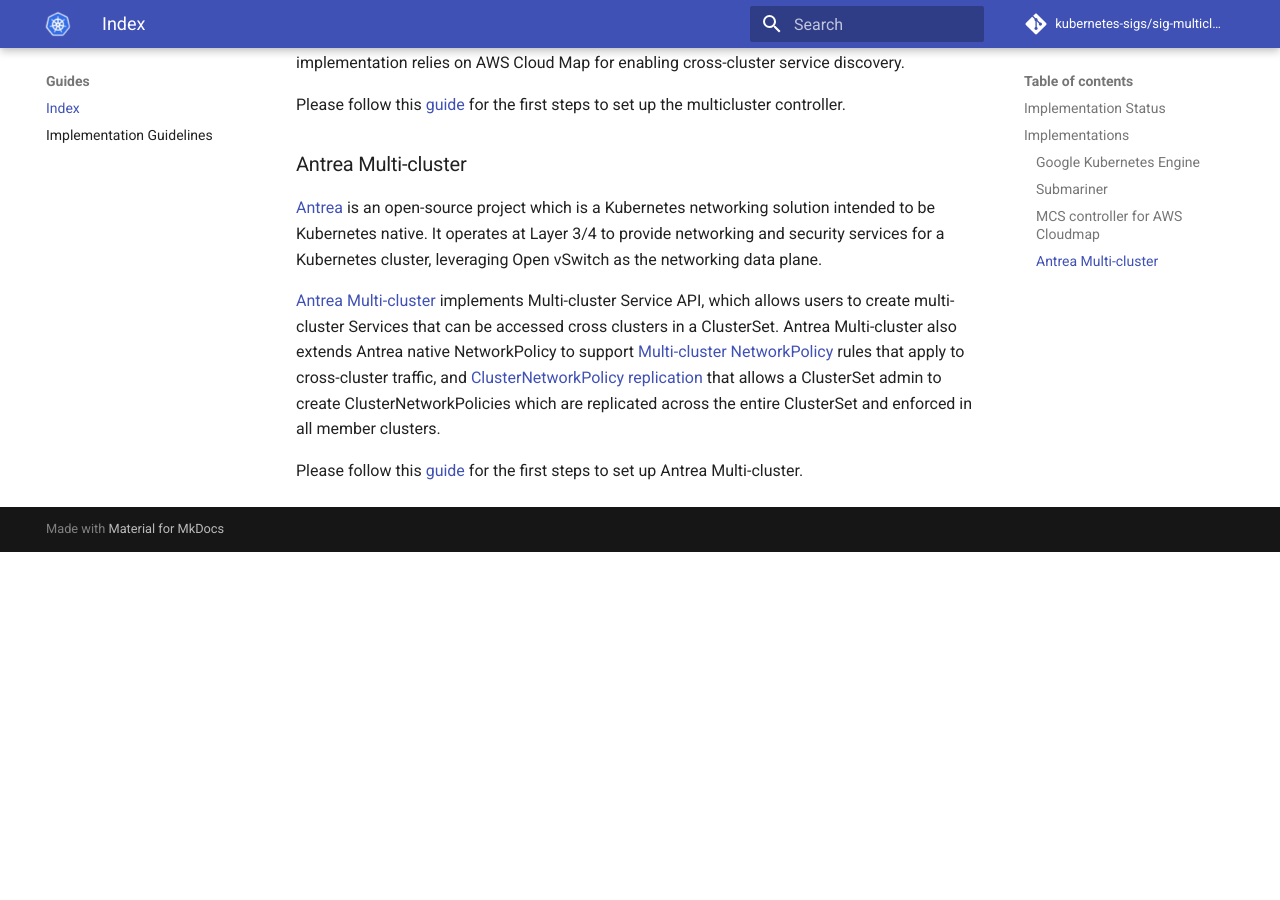
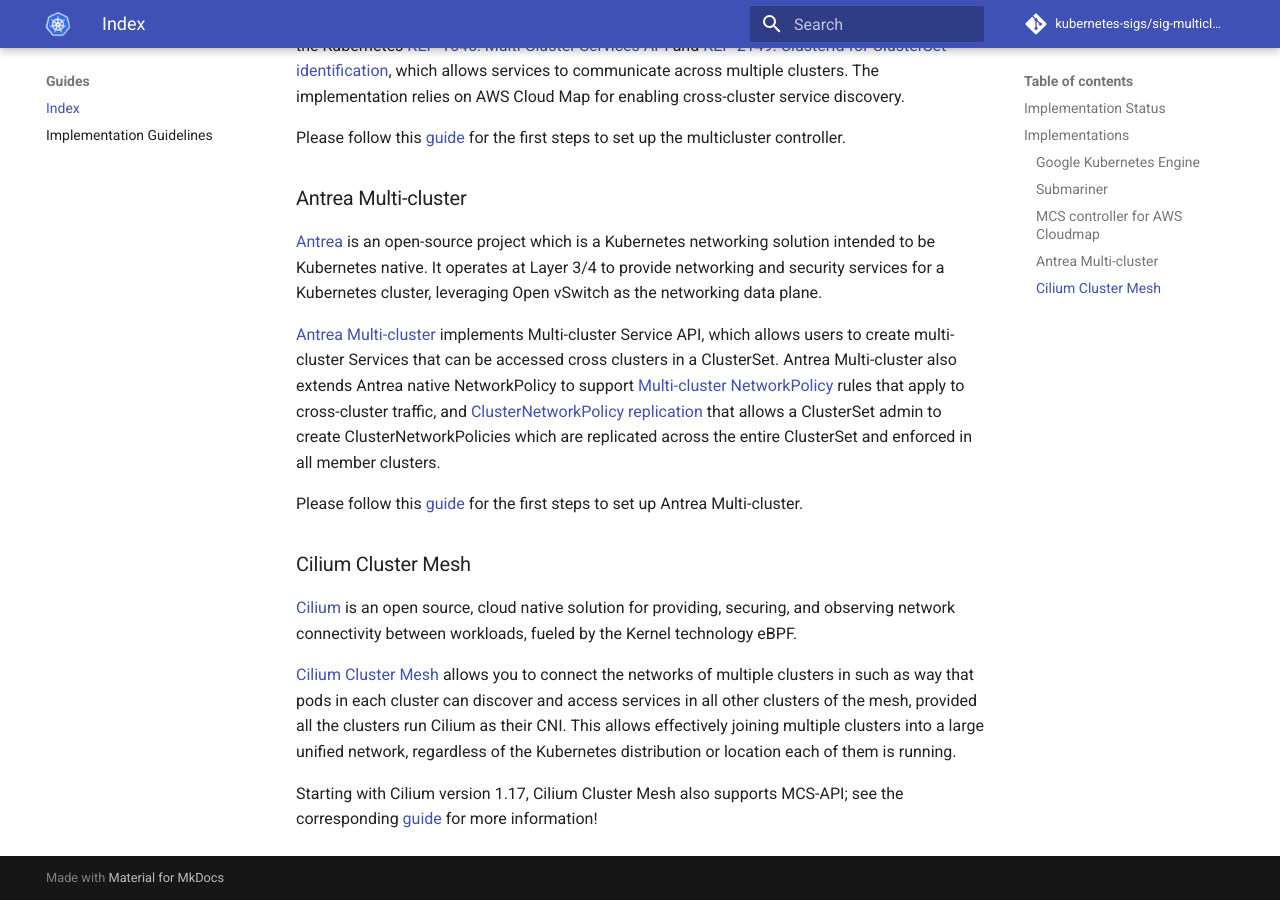
Before and after one commit to kubernetes-sigs/sig-multicluster-site, an MkDocs documentation site: the page built from site-src/guides/index.md, in a window 1280 px wide and 900 px high, scrolled down 1278 px. Built offline with MkDocs 1.6.1 and Material for MkDocs 9.7.7, drawn with Linux system fonts in a browser that asks for light colours; comment, search, counter and statistics services are not loaded; before the commit the page ends 1830 px from its top, so only the background shows below that; some of the changed text lies outside the part shown.

Commit message:
Add Cilium to MCS-API implementations
Signed-off-by: Arthur Outhenin-Chalandre <arthur@cri.epita.fr>

```diff
--- a/site-src/guides/index.md
+++ b/site-src/guides/index.md
@@ -10,6 +10,7 @@
 - [Submariner][submariner]: 0.13.3
 - [MCS controller for AWS Cloudmap][aws-mcs]: Alpha
 - [Antrea Multi-cluster][antrea-mcs]: Alpha
+- [Cilium Cluster Mesh][cilium-clustermesh]: Beta (from Cilium v1.17)
 
 ## Implementations
 
@@ -63,3 +64,15 @@
 [antrea-mcs-cnp-replica]: https://github.com/antrea-io/antrea/blob/main/docs/multicluster/user-guide.md#clusternetworkpolicy-replication
 [antrea-mcs-anp]: https://github.com/antrea-io/antrea/blob/main/docs/multicluster/user-guide.md#multi-cluster-networkpolicy
 [antrea-mcs-user-guide]: https://github.com/antrea-io/antrea/blob/main/docs/multicluster/user-guide.md
+
+### Cilium Cluster Mesh
+
+[Cilium][cilium] is an open source, cloud native solution for providing, securing, and observing network connectivity between workloads, fueled by the Kernel technology eBPF.
+
+[Cilium Cluster Mesh][cilium-clustermesh] allows you to connect the networks of multiple clusters in such as way that pods in each cluster can discover and access services in all other clusters of the mesh, provided all the clusters run Cilium as their CNI. This allows effectively joining multiple clusters into a large unified network, regardless of the Kubernetes distribution or location each of them is running.
+
+Starting with Cilium version 1.17, Cilium Cluster Mesh also supports MCS-API; see the corresponding [guide][cilium-mcs] for more information!
+
+[cilium]: https://cilium.io/
+[cilium-clustermesh]: https://cilium.io/use-cases/cluster-mesh/
+[cilium-mcs]: https://docs.cilium.io/en/stable/network/clustermesh/mcsapi/
```
